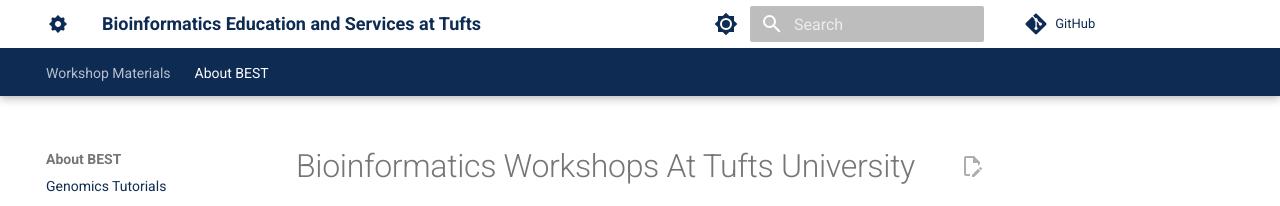
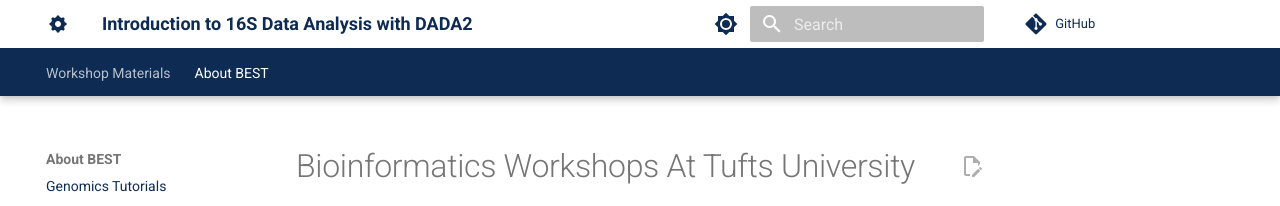
Before and after one commit to best-tufts/intro_to_single_cell_rnaseq, an MkDocs documentation site: the page built from docs/index.md, in a window 1280 px wide. Shown: the top 206 px of the page. Built offline with MkDocs 1.6.1 and Material for MkDocs 9.7.7, drawn with Linux system fonts in a browser that asks for light colours; comment, search, counter and statistics services are not loaded.

Commit message:
Update mkdocs.yml

```diff
--- a/mkdocs.yml
+++ b/mkdocs.yml
@@ -1,5 +1,5 @@
-site_name: Bioinformatics Education and Services at Tufts
-repo_url: https://github.com/best-tufts/bioinformatics_workshops
+site_name: Introduction to 16S Data Analysis with DADA2
+repo_url: https://github.com/best-tufts/intro_to_16S
 edit_uri: blob/main/docs/
 
 theme:
```
